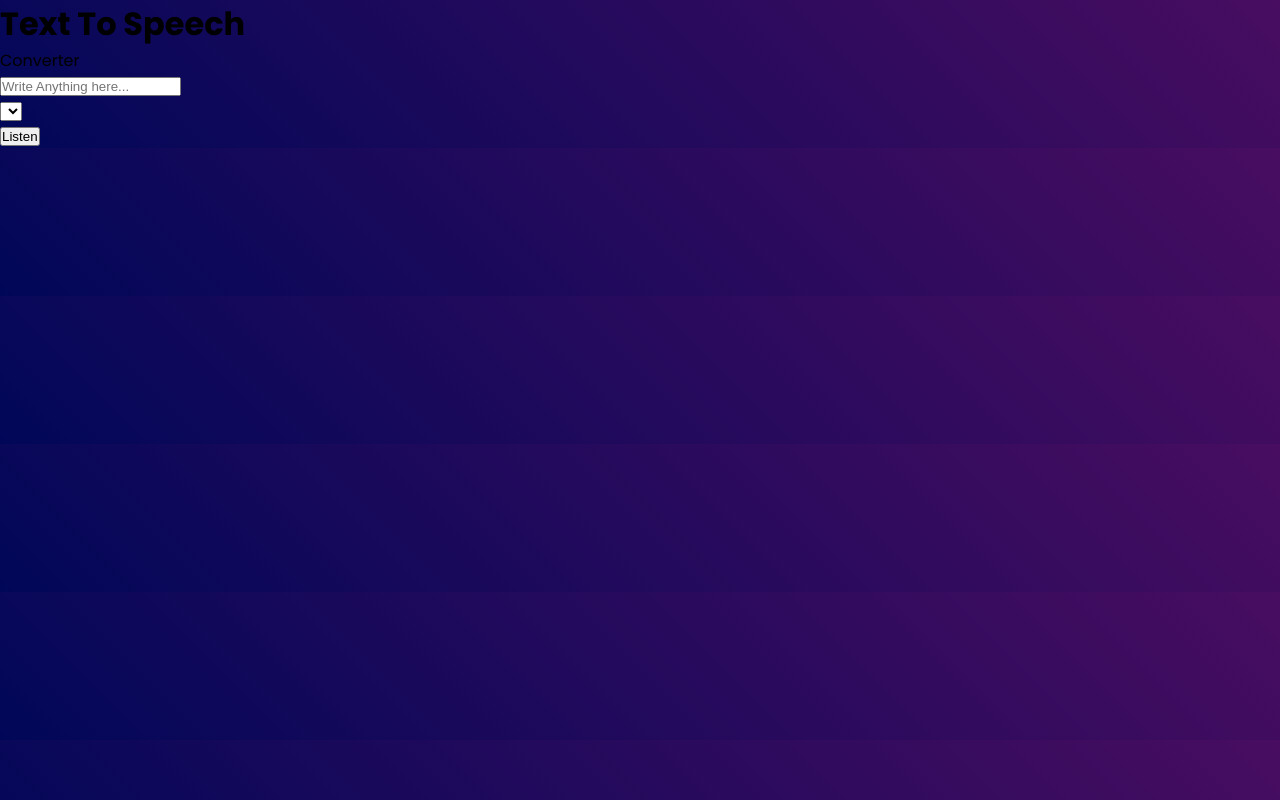
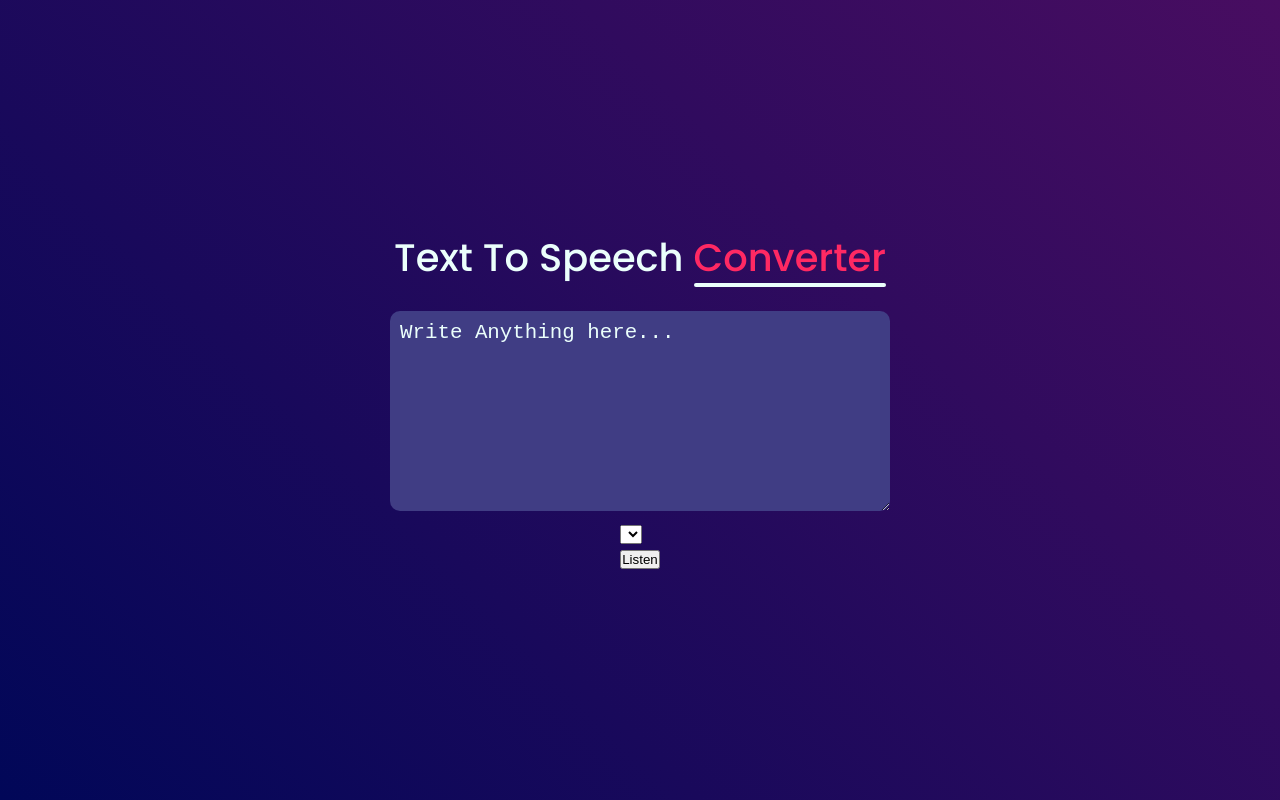
Before and after one commit to tonmoy3673/Voice-Converter, a plain HTML site: page index.html in a window 1280 px wide. Drawn offline with Linux system fonts and the light colour scheme.

Commit message:
:bulb: design text area

```diff
--- a/index.html
+++ b/index.html
@@ -17,12 +17,12 @@
         <!-- ======= title part ====== -->
          <div class="title-container">
             <!-- ========== Title ======== -->
-            <h1 class="title">Text To Speech</h1>
-            <span class="text-span">Converter</span>
+            <h1 class="title">Text To Speech <span class="text-span">Converter</span></h1>
+
          </div>
          <!-- ============== Input part ========= -->
           <section class="input-container">
-            <input id="input-field" type="text" placeholder="Write Anything here...">
+            <textarea id="input-field"  placeholder="Write Anything here..."></textarea>
             <!-- =========== select and button ========= -->
              <div class="select-container">
                 <select id="select"></select>
--- a/style.css
+++ b/style.css
@@ -9,3 +9,60 @@ body{
     font-family: "Poppins", sans-serif;
 
 }
+.main-container{
+    width: 100%;
+    height: 100vh;
+    display: flex;
+    justify-content: center;
+    align-items: center;
+    flex-direction: column;
+}
+.title-container{
+  margin-bottom: 15px;
+
+}
+.title{
+    color: #ebfffc;
+    font-size: 2.4rem;
+    font-weight: 500;
+}
+.text-span{
+    color:#ff2963;
+    position: relative;
+}
+.text-span::after{
+    content: '';
+    width: 100%;
+    height: 4px;
+    position: absolute;
+    bottom: -3px;
+    left: 0;
+    background: #ebfffc;
+    border-radius: 4px;
+
+}
+.input-container{
+    display: flex;
+    flex-direction: column;
+    justify-content: center;
+    align-items: center;
+    width: 100%;
+
+}
+#input-field{
+    width: 100%;
+    max-width: 500px;
+    height: 200px;
+    background:#403d84;
+    border: 0;
+    outline: 0;
+    padding: 10px;
+    color: #ebfffc;
+    font-size: 1.3rem;
+    margin: 10px auto;
+    border-radius: 10px;
+
+}
+#input-field::placeholder{
+    color: #ebfffc;
+}
```
